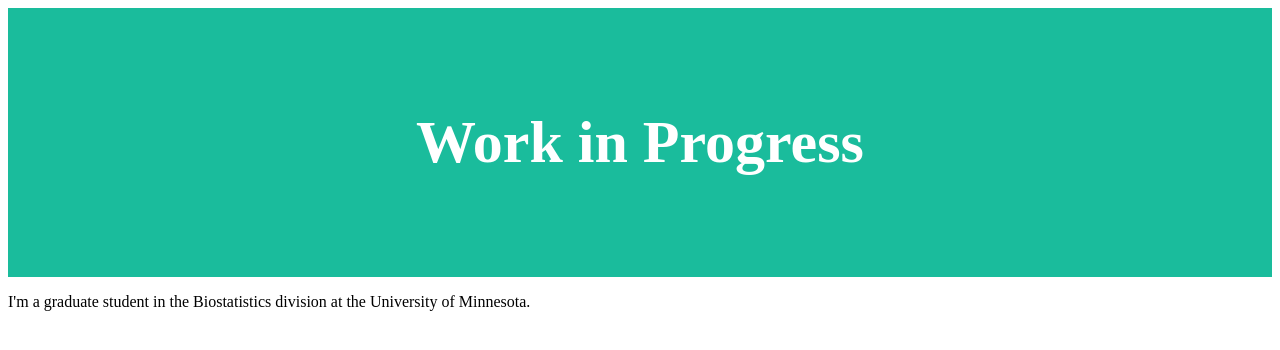
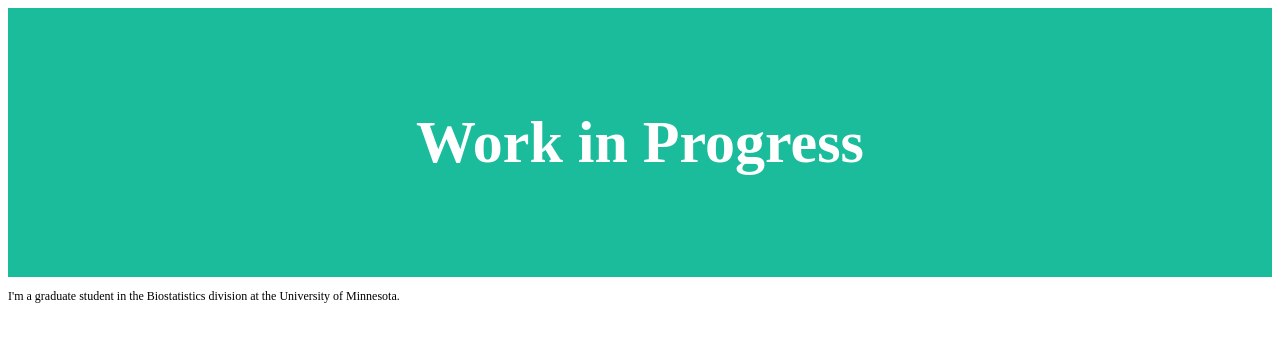
Before and after one commit to kollinrott/kollinrott.github.io, a plain HTML site: page index.html in a window 1280 px wide. Drawn offline with Linux system fonts and the light colour scheme.

Commit message:
changing colors

```diff
--- a/design.css
+++ b/design.css
@@ -5,3 +5,9 @@
   color: white;
   font-size: 30px;
 }
+
+.body1 {
+  background: #000000
+  color: white;
+  font-size: 12px;
+}
--- a/index.html
+++ b/index.html
@@ -22,7 +22,11 @@
   <h1>Work in Progress</h1>
 </div>
 
+<div class="body1">
+
 <p> I'm a graduate student in the Biostatistics division at the University of Minnesota.</p>
+
+</div>
 
 </body>
 
```
